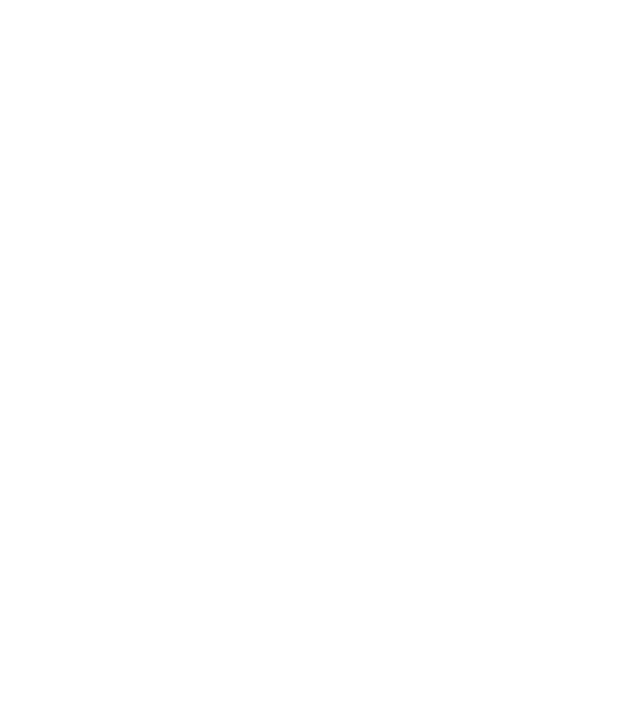
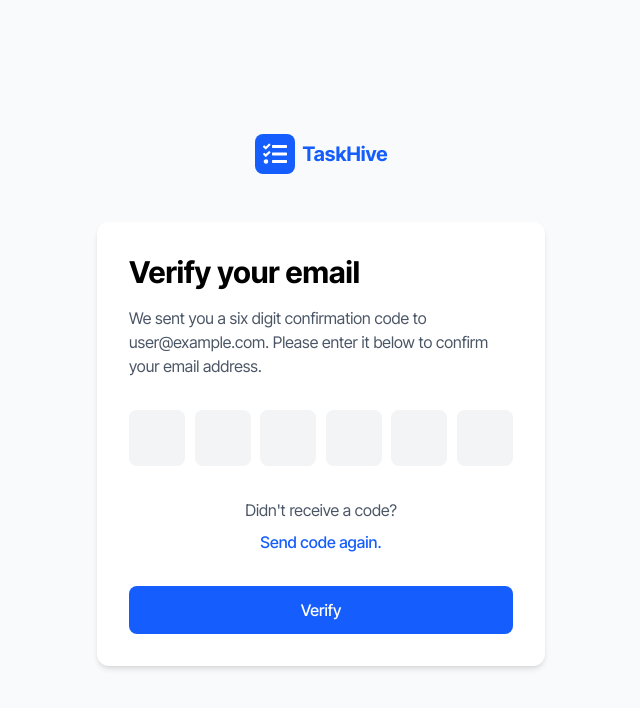
Before and after one commit to omkaware12/TaskHive, a React (Vite) app: page /otp in a window 1280 px wide. Before the commit this address had no page. Shown: the top 708 px of the page, without its empty margins (319-959 px from the left). Built offline with nearby package versions, Linux system fonts and the light colour scheme; a web font is replaced by a local one.

Commit message:
otp done and validation are done

```diff
--- a/src/App.jsx
+++ b/src/App.jsx
@@ -12,6 +12,7 @@ import SalesMarketingSection from './components/SalesMarketing';
 import Footer from "./components/footer";
 import SignUp from "./auth/signUp";
 import SignIn from "./auth/signIN"
+import Otp from "./auth/otp"
 
 function App() {
   return (
@@ -33,6 +34,7 @@ function App() {
         } />
         <Route path="/signup" element={<SignUp />} />
         <Route path="/signin" element={<SignIn />} />
+        <Route path="/otp" element={<Otp/>}/>
       </Routes>
     </Router>
   );
--- /dev/null
+++ b/src/auth/otp.jsx
@@ -0,0 +1,115 @@
+import React, { useState, useRef, useEffect } from 'react'
+import { FaTasks } from 'react-icons/fa'
+
+const Otp = () => {
+  const [otp, setOtp] = useState(new Array(6).fill(""));
+  const [email, setEmail] = useState("user@example.com");
+  const inputRefs = useRef([]);
+
+  // Handle input change
+  const handleChange = (element, index) => {
+    if (isNaN(element.value)) return false;
+
+    setOtp([...otp.map((d, idx) => (idx === index) ? element.value : d)]);
+
+    // Focus next input
+    if (element.value !== "" && index < 5) {
+      inputRefs.current[index + 1].focus();
+    }
+  };
+
+  // Handle backspace
+  const handleKeyDown = (e, index) => {
+    if (e.key === "Backspace" && !otp[index] && index > 0) {
+      inputRefs.current[index - 1].focus();
+    }
+  };
+
+  // Handle paste
+  const handlePaste = (e) => {
+    e.preventDefault();
+    const pasteData = e.clipboardData.getData("text").slice(0, 6).split("");
+
+    if (pasteData.some(char => isNaN(char))) return;
+
+    let updatedOtp = [...otp];
+    pasteData.forEach((value, index) => {
+      if (index < 6) {
+        updatedOtp[index] = value;
+      }
+    });
+
+    setOtp(updatedOtp);
+    const lastFilledIndex = updatedOtp.findLastIndex(val => val !== "");
+    const focusIndex = lastFilledIndex < 5 ? lastFilledIndex + 1 : 5;
+    inputRefs.current[focusIndex].focus();
+  };
+
+  const resendCode = () => {
+    // Logic to resend code would go here
+    console.log("Resending code to", email);
+  };
+
+  return (
+    <div className="flex justify-center items-center min-h-screen bg-gray-50 p-4">
+      <div className="w-full max-w-md">
+        {/* Logo at the top */}
+        <div className="flex justify-center mb-8 md:mb-12">
+          <div className="flex items-center">
+            <div className="bg-blue-600 p-2 rounded-lg">
+              <FaTasks size={24} className="text-white" />
+            </div>
+            <span className="ml-2 text-xl font-bold text-blue-600">TaskHive</span>
+          </div>
+        </div>
+
+        <div className="bg-white shadow-md rounded-xl w-full p-4 sm:p-6 md:p-8">
+          <h2 className="text-2xl sm:text-3xl font-bold mb-3 sm:mb-4">Verify your email</h2>
+
+          <p className="text-gray-600 text-sm sm:text-base mb-6 sm:mb-8">
+            We sent you a six digit confirmation code to {email}. Please enter it below to confirm your email address.
+          </p>
+
+          <div className="flex flex-wrap justify-between gap-2 sm:gap-0 mb-6 sm:mb-8">
+            {otp.map((data, index) => {
+              return (
+                <input
+                  key={index}
+                  type="text"
+                  maxLength="1"
+                  value={data}
+                  ref={el => inputRefs.current[index] = el}
+                  onChange={e => handleChange(e.target, index)}
+                  onKeyDown={e => handleKeyDown(e, index)}
+                  onPaste={handlePaste}
+                  className="w-10 h-10 sm:w-12 sm:h-12 md:w-14 md:h-14 text-center text-lg sm:text-xl font-bold bg-gray-100 border-none rounded-lg focus:ring-2 focus:ring-blue-300 focus:outline-none"
+                />
+              );
+            })}
+          </div>
+
+          <div className="text-center">
+            <p className="text-gray-600 text-sm sm:text-base mb-2">Didn't receive a code?</p>
+            <button
+              onClick={resendCode}
+              className="text-blue-600 font-medium hover:underline text-sm sm:text-base"
+            >
+              Send code again.
+            </button>
+          </div>
+
+          <div className="mt-6 sm:mt-8">
+            <button
+              onClick={() => console.log("Verifying OTP:", otp.join(""))}
+              className="w-full bg-blue-600 text-white py-2.5 sm:py-3 rounded-lg font-medium hover:bg-blue-700 transition"
+            >
+              Verify
+            </button>
+          </div>
+        </div>
+      </div>
+    </div>
+  );
+}
+
+export default Otp
--- a/src/auth/signUp.jsx
+++ b/src/auth/signUp.jsx
@@ -1,6 +1,8 @@
 import React, { useState } from "react";
+import { Link, useNavigate } from "react-router-dom";
 
 const SignUp = () => {
+  const navigate = useNavigate();
   const [formData, setFormData] = useState({
     firstName: "",
     lastName: "",
@@ -9,13 +11,63 @@ const SignUp = () => {
     password: "",
   });
 
+  const [errors, setErrors] = useState({});
+  const [isSubmitting, setIsSubmitting] = useState(false);
+
   const handleChange = (e) => {
-    setFormData({ ...formData, [e.target.id]: e.target.value });
+    const { id, value } = e.target;
+    setFormData({ ...formData, [id]: value });
+    // Clear error when user types
+    if (errors[id]) {
+      setErrors({ ...errors, [id]: "" });
+    }
+  };
+
+  const validateForm = () => {
+    const newErrors = {};
+
+    // Check for empty fields
+    if (!formData.firstName.trim()) newErrors.firstName = "First name is required";
+    if (!formData.lastName.trim()) newErrors.lastName = "Last name is required";
+    if (!formData.jobTitle.trim()) newErrors.jobTitle = "Job title is required";
+
+    // Email validation
+    if (!formData.email.trim()) {
+      newErrors.email = "Email is required";
+    } else if (!/\S+@\S+\.\S+/.test(formData.email)) {
+      newErrors.email = "Email is invalid";
+    }
+
+    // Password validation
+    if (!formData.password) {
+      newErrors.password = "Password is required";
+    } else if (formData.password.length < 8) {
+      newErrors.password = "Password must be at least 8 characters";
+    } else if (formData.password.length > 16) {
+      newErrors.password = "Password must be less than 16 characters";
+    } else if (!/[A-Z]/.test(formData.password)) {
+      newErrors.password = "Password must contain at least one uppercase letter";
+    } else if (!/[!@#$%^&*()_+\-=\[\]{};':"\\|,.<>\/?]/.test(formData.password)) {
+      newErrors.password = "Password must contain at least one symbol";
+    }
+
+    return newErrors;
   };
 
   const show = (event) => {
     event.preventDefault();
+    setIsSubmitting(true);
+
+    const validationErrors = validateForm();
+    if (Object.keys(validationErrors).length > 0) {
+      setErrors(validationErrors);
+      setIsSubmitting(false);
+      return;
+    }
+
     console.log(formData);
+    // If validation passes, navigate to OTP page
+    navigate("/otp");
   };
 
   return (
@@ -24,6 +76,7 @@ const SignUp = () => {
         <div className="w-full md:w-1/2 p-6 md:p-10">
           <h2 className="text-2xl md:text-3xl font-bold text-black mb-6">Sign up</h2>
 
+          <form onSubmit={show}>
             <div className="grid grid-cols-1 sm:grid-cols-2 gap-4 mb-4">
               <div>
                 <label htmlFor="firstName" className="block text-gray-700 text-sm mb-1">First name</label>
@@ -32,8 +85,9 @@ const SignUp = () => {
                   id="firstName"
                   value={formData.firstName}
                   onChange={handleChange}
-                className="w-full p-2.5 border border-gray-300 rounded-lg focus:ring-2 focus:ring-blue-300"
+                  className={`w-full p-2.5 border ${errors.firstName ? 'border-red-500' : 'border-gray-300'} rounded-lg focus:ring-2 focus:ring-blue-300`}
                 />
+                {errors.firstName && <p className="text-red-500 text-xs mt-1">{errors.firstName}</p>}
               </div>
               <div>
                 <label htmlFor="lastName" className="block text-gray-700 text-sm mb-1">Last name</label>
@@ -42,8 +96,9 @@ const SignUp = () => {
                   id="lastName"
                   value={formData.lastName}
                   onChange={handleChange}
-                className="w-full p-2.5 border border-gray-300 rounded-lg focus:ring-2 focus:ring-blue-300"
+                  className={`w-full p-2.5 border ${errors.lastName ? 'border-red-500' : 'border-gray-300'} rounded-lg focus:ring-2 focus:ring-blue-300`}
                 />
+                {errors.lastName && <p className="text-red-500 text-xs mt-1">{errors.lastName}</p>}
               </div>
             </div>
 
@@ -54,8 +109,9 @@ const SignUp = () => {
                 id="jobTitle"
                 value={formData.jobTitle}
                 onChange={handleChange}
-              className="w-full p-2.5 border border-gray-300 rounded-lg focus:ring-2 focus:ring-blue-300"
+                className={`w-full p-2.5 border ${errors.jobTitle ? 'border-red-500' : 'border-gray-300'} rounded-lg focus:ring-2 focus:ring-blue-300`}
               />
+              {errors.jobTitle && <p className="text-red-500 text-xs mt-1">{errors.jobTitle}</p>}
             </div>
 
             <div className="mb-4">
@@ -65,8 +121,9 @@ const SignUp = () => {
                 id="email"
                 value={formData.email}
                 onChange={handleChange}
-              className="w-full p-2.5 border border-gray-300 rounded-lg focus:ring-2 focus:ring-blue-300"
+                className={`w-full p-2.5 border ${errors.email ? 'border-red-500' : 'border-gray-300'} rounded-lg focus:ring-2 focus:ring-blue-300`}
               />
+              {errors.email && <p className="text-red-500 text-xs mt-1">{errors.email}</p>}
             </div>
 
             <div className="mb-6">
@@ -76,16 +133,19 @@ const SignUp = () => {
                 id="password"
                 value={formData.password}
                 onChange={handleChange}
-              className="w-full p-2.5 border border-gray-300 rounded-lg focus:ring-2 focus:ring-blue-300"
+                className={`w-full p-2.5 border ${errors.password ? 'border-red-500' : 'border-gray-300'} rounded-lg focus:ring-2 focus:ring-blue-300`}
               />
+              {errors.password && <p className="text-red-500 text-xs mt-1">{errors.password}</p>}
             </div>
 
             <button
-            onClick={show}
-            className="w-full bg-blue-500 text-white py-3 rounded-lg font-medium hover:bg-blue-600 transition"
+              type="submit"
+              disabled={isSubmitting}
+              className="w-full bg-blue-500 text-white py-3 rounded-lg font-medium hover:bg-blue-600 transition disabled:bg-blue-300"
             >
-            Create an account
+              {isSubmitting ? "Creating account..." : "Create an account"}
             </button>
+          </form>
 
           <p className="text-gray-600 text-xs mt-4 leading-relaxed">
             By clicking "Create account" above, you acknowledge that you will receive updates from our team and that you have read, understood, and agreed to our <a href="#" className="text-gray-800 hover:underline">Terms & Conditions</a>, <a href="#" className="text-gray-800 hover:underline">Licensing Agreement</a> and <a href="#" className="text-gray-800 hover:underline">Privacy Policy</a>.
@@ -95,7 +155,7 @@ const SignUp = () => {
             <p className="text-gray-600 text-sm">
               Already have an account?
             </p>
-            <a href="#" className="text-blue-500 hover:underline text-sm">Log in</a>
+            <Link to="/signin" className="text-blue-500 hover:underline text-sm">Log in</Link>
           </div>
         </div>
 
@@ -118,9 +178,6 @@ const SignUp = () => {
             <p className="text-blue-500 font-medium mb-4 text-sm md:text-base">400,000+ designers & developers have used our platform to build websites faster.</p>
             <div className="flex flex-wrap justify-center gap-6">
               {/* Placeholder for company logos */}
-              {/* <div className="w-16 h-8 bg-gray-300 rounded"></div>
-              <div className="w-16 h-8 bg-gray-300 rounded"></div>
-              <div className="w-16 h-8 bg-gray-300 rounded"></div> */}
             </div>
           </div>
         </div>
```
Also changed, not shown: src/auth/signIN.jsx (+51 -10 lines). Lines whose indentation alone changed are shown as unchanged.
